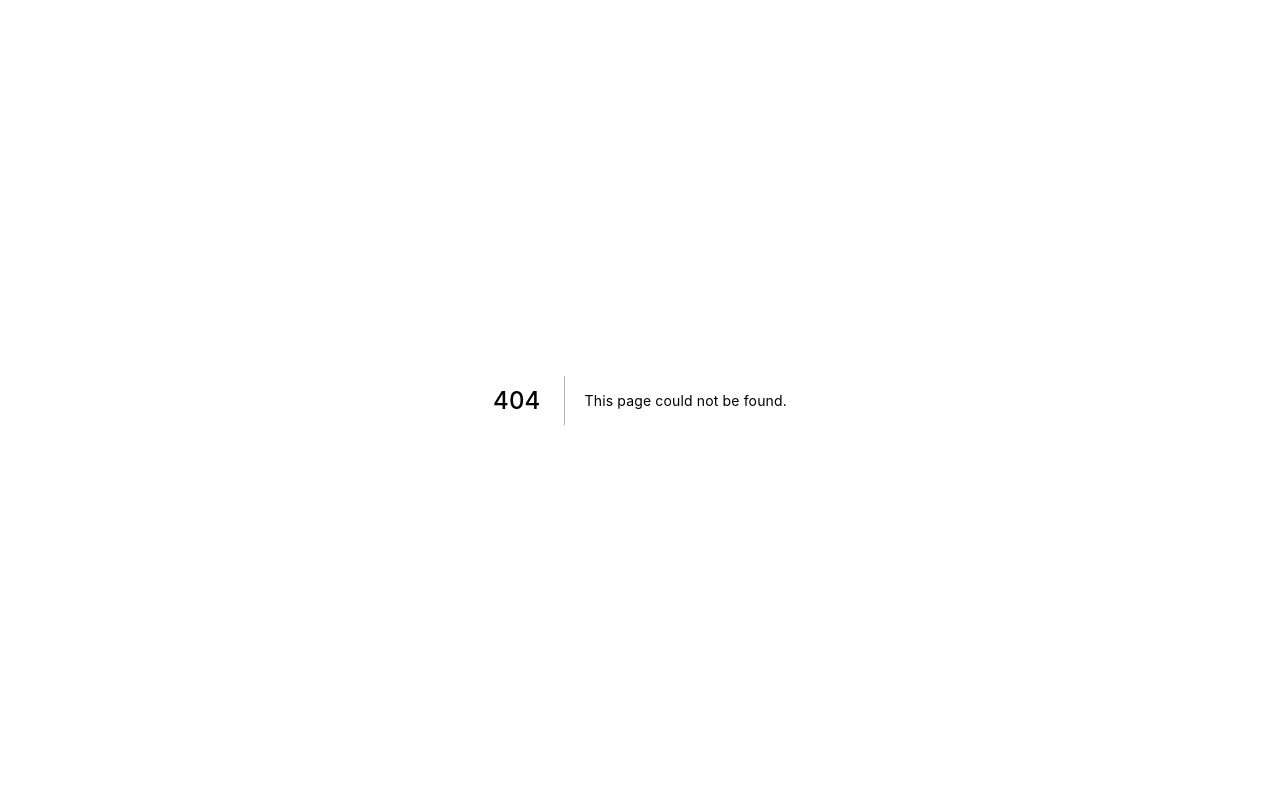
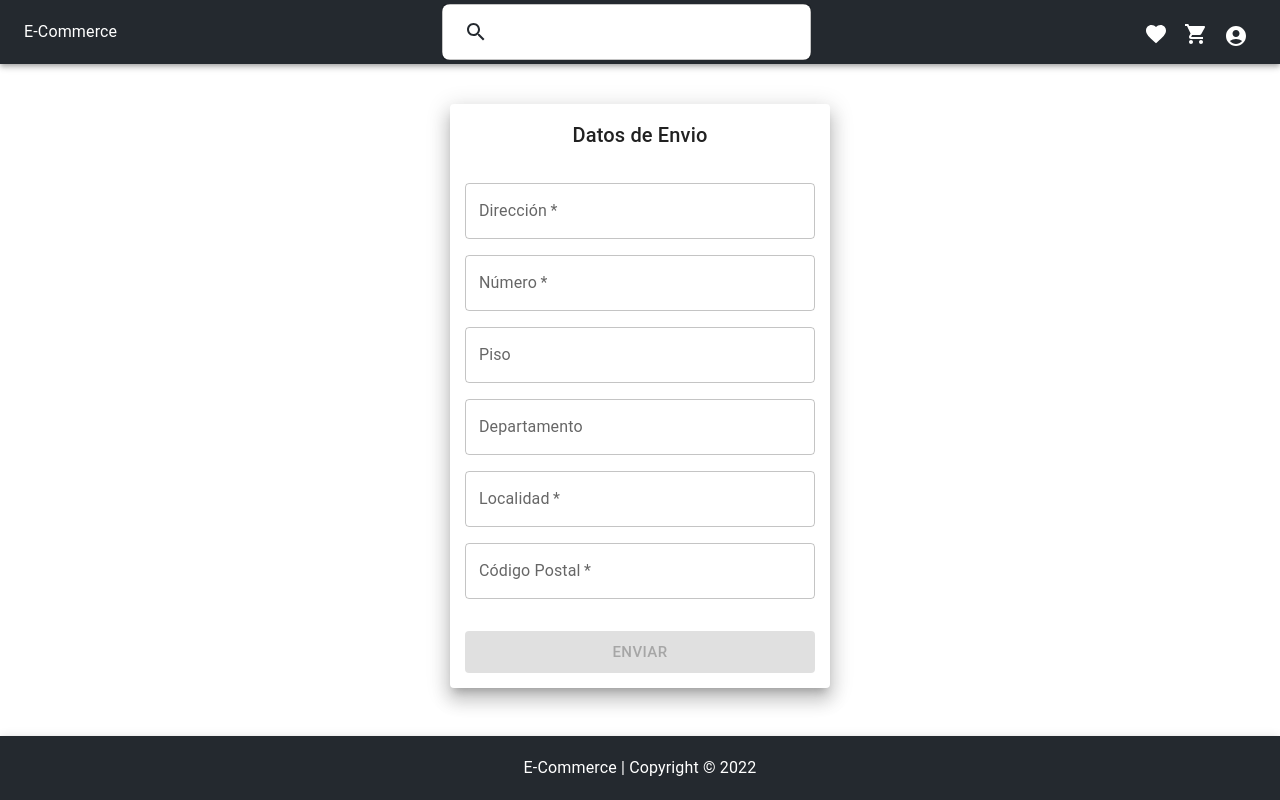
Before and after one commit to Cristian-M-B/E-Commerce, a Next.js app: page /shippingData in a window 1280 px wide. Before the commit this address had no page. Built offline with nearby package versions, Linux system fonts and the light colour scheme.

Commit message:
add shippingData page

```diff
--- /dev/null
+++ b/src/pages/shippingData.js
@@ -0,0 +1,22 @@
+import Head from 'next/head'
+import Layout from '../components/Layout'
+import ShippingDataForm from '../components/ShippingDataForm'
+import { Grid } from '@mui/material'
+
+export default function ShippingData() {
+    return (
+        <Layout>
+            <Head>
+                <title>E-Commerce | Datos de Envio</title>
+            </Head>
+            <Grid
+                container
+                justifyContent='center'
+                alignItems='center'
+                style={{ minHeight: '75vh' }}
+            >
+                <ShippingDataForm />
+            </Grid>
+        </Layout>
+    )
+}
```
